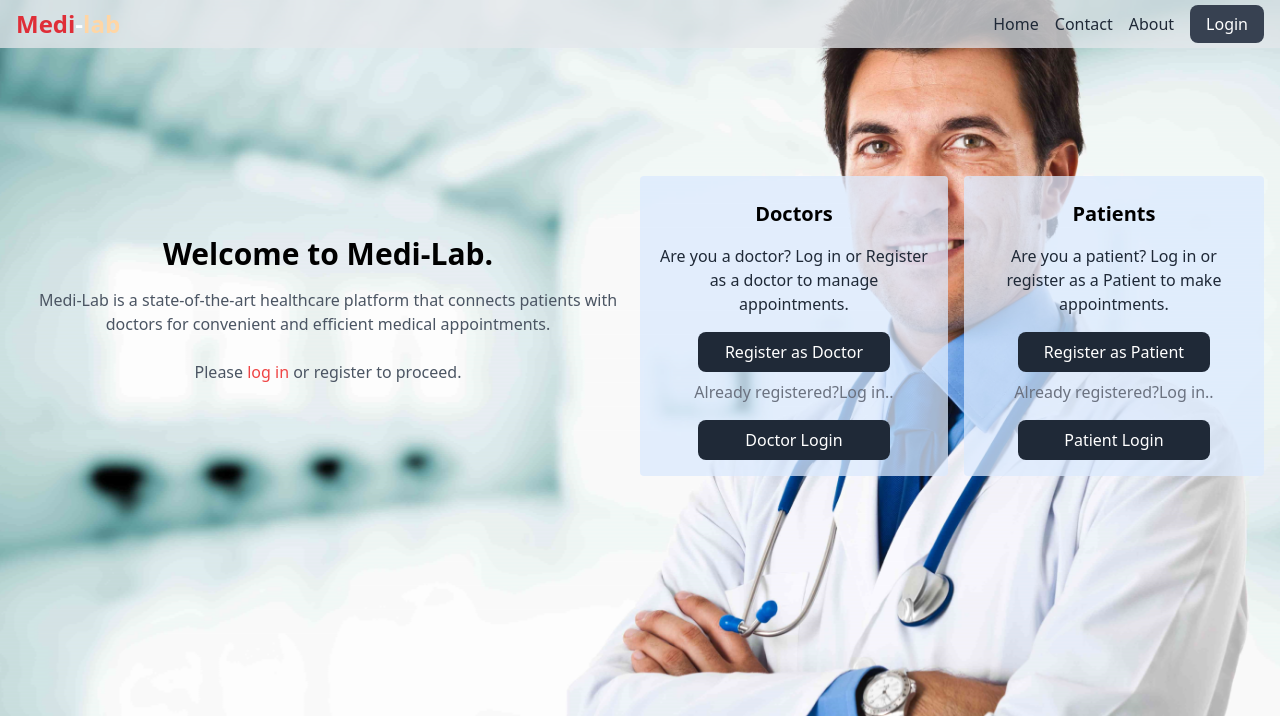
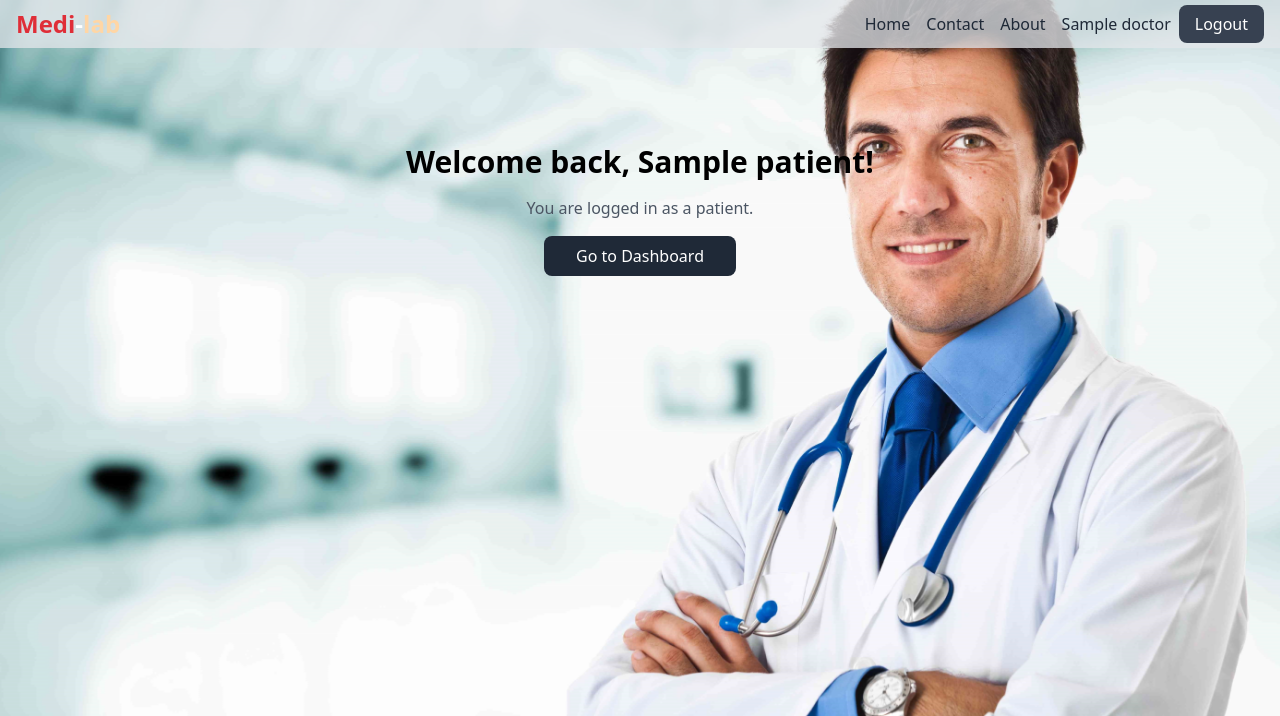
Before and after one commit to fms-byte/Doctor_Appointment_System, a PHP site: page / in a window 1280 px wide. Shown: the top 716 px of the page. Run offline with PHP 8.4, Linux system fonts and the light colour scheme; the visitor is signed in with stand-in values (Sample User, id 1); tables that the repository leaves empty or names only in its code hold one stand-in row (values such as "Sample post").

Commit message:
update 2

```diff
--- a/includes/navbar.php
+++ b/includes/navbar.php
@@ -1,7 +1,44 @@
 <div class="container mx-auto px-4">
     <?php
-    // Define the $isLoggedOut variable based on the user's login status
-    $isLoggedOut = true; // Set to true if the user is logged out, false if logged in
+    // Check if the user is logged in as a doctor
+    if (isset($_SESSION["doctor_id"])) {
+        // Get the doctor's ID from the session
+        $doctorId = $_SESSION["doctor_id"];
+
+        // Connect to the database (replace DB_HOST, DB_USER, DB_PASSWORD, and DB_NAME with your actual database credentials)
+        $conn = mysqli_connect("localhost", "root", "", "doctor_appointment_system");
+
+        // Check connection
+        if (mysqli_connect_errno()) {
+            echo "Failed to connect to MySQL: " . mysqli_connect_error();
+            exit;
+        }
+
+        // Prepare and execute the SQL query to retrieve the doctor's information
+        $doctorQuery = "SELECT * FROM doctors WHERE doctor_id = $doctorId";
+        $doctorResult = mysqli_query($conn, $doctorQuery);
+        $doctor = mysqli_fetch_assoc($doctorResult);
+    }
+
+    // Check if the user is logged in as a patient
+    if (isset($_SESSION["patient_id"])) {
+        // Get the patient's ID from the session
+        $patientId = $_SESSION["patient_id"];
+
+        // Connect to the database (replace DB_HOST, DB_USER, DB_PASSWORD, and DB_NAME with your actual database credentials)
+        $conn = mysqli_connect("localhost", "root", "", "doctor_appointment_system");
+
+        // Check connection
+        if (mysqli_connect_errno()) {
+            echo "Failed to connect to MySQL: " . mysqli_connect_error();
+            exit;
+        }
+
+        // Prepare and execute the SQL query to retrieve the patient's information
+        $patientQuery = "SELECT * FROM patients WHERE patient_id = $patientId";
+        $patientResult = mysqli_query($conn, $patientQuery);
+        $patient = mysqli_fetch_assoc($patientResult);
+    }
     ?>
     <nav class="flex justify-between">
         <ul>
@@ -25,13 +62,23 @@
             <li class="mr-4">
                 <a href="about.php" class="font-medium text-gray-800 hover:text-red-500">About</a>
             </li>
-            <?php if ($isLoggedOut) { ?>
+            <?php if (isset($doctor)) { ?>
                 <li>
-                    <a href="index.php" class="font-medium bg-gray-700 text-white px-4 py-2 rounded-lg hover:bg-gray-500">Login</a>
+                    <a href="doctor_dashboard.php" class="font-medium text-gray-800 hover:text-red-500 mr-2"><?php echo $doctor['name']; ?></a>
+                </li>
+                <li>
+                    <a href="logout.php" class="font-medium bg-gray-700 text-white px-4 py-2 rounded-lg hover:bg-gray-500">Logout</a>
+                </li>
+            <?php } elseif (isset($patient)) { ?>
+                <li>
+                <a href="patient_dashboard.php" class="font-medium text-gray-800 hover:text-red-500 mr-2"><?php echo $patient['name']; ?></a>
+                </li>
+                <li>
+                    <a href="logout.php" class="font-medium bg-gray-700 text-white px-4 py-2 rounded-lg hover:bg-gray-500">Logout</a>
                 </li>
             <?php } else { ?>
                 <li>
-                    <a href="logout.php" class="font-medium bg-gray-700 text-white px-4 py-2 rounded-lg hover:bg-gray-500">Logout</a>
+                    <a href="index.php" class="font-medium bg-gray-700 text-white px-4 py-2 rounded-lg hover:bg-gray-500">Login</a>
                 </li>
             <?php } ?>
         </ul>
--- a/web/index.php
+++ b/web/index.php
@@ -1,3 +1,7 @@
+<?php
+session_start();
+?>
+
 <!DOCTYPE html>
 <html lang="en">
 
@@ -31,34 +35,98 @@
     <!-- header end -->
 
     <main class="container mx-auto px-4 py-8">
-        <div class="text-center pt-28 flex justify-between items-center">
-            <div class="w-1/2">
-                <h2 class="text-3xl font-bold mb-4">Welcome to Medi-Lab.</h2>
-                <p class="text-gray-600">Medi-Lab is a state-of-the-art healthcare platform that connects patients with doctors for convenient and efficient medical appointments.</p>
-                </br>
-                <p class="text-gray-600">Please <span class="text-red-500">log in</span> or register to proceed.</p>
-            </div>
+        <?php
+        // Check if a patient is logged in
+        if (isset($_SESSION['patient_id'])) {
+            // Establish a database connection
+            $conn = new mysqli('localhost', 'root', '', 'doctor_appointment_system');
 
-            <div class="mt-8 w-1/2 flex">
-                <div class="items-center bg-blue-100 bg-opacity-75 border-lg rounded p-4 mr-2 h-full">
-                    <h3 class="text-xl font-semibold mb-2 p-2">Doctors</h3>
-                    <p class="text-gray-800 mb-4">Are you a doctor? Log in or Register as a doctor to manage appointments.</p>
-                    <a href="register_doctor.php" class="inline-block mx-auto w-48 bg-gray-800 text-white px-6 py-2 rounded-lg text-medium hover:bg-gray-600">Register as Doctor</a>
-                    <p class="text-gray-500 mx-auto mt-2">Already registered?Log in..</p>
-                    <a href="doctor_login.php" class="mt-4 inline-block mx-auto w-48 bg-gray-800 text-white px-6 py-2 rounded-lg text-medium hover:bg-gray-600">Doctor Login</a>
+            // Check if the connection was successful
+            if ($conn->connect_error) {
+                die('Connection failed: ' . $conn->connect_error);
+            }
 
-                </div>
-                <div class="items-center bg-blue-100 bg-opacity-75 border-lg rounded p-4 ml-2 h-full">
-                    <h3 class="text-xl font-semibold mb-2 p-2">Patients</h3>
-                    <p class="text-gray-800 mb-4">Are you a patient? Log in or register as a Patient to make appointments.</p>
-                    <a href="register_patient.php" class="inline-block mx-auto w-48 bg-gray-800 text-white px-6 py-2 rounded-lg text-medium hover:bg-gray-600">Register as Patient</a>
-                    <p class="text-gray-500 mx-auto mt-2">Already registered?Log in..</p>
-                    <a href="patient_login.php" class="mt-4 inline-block mx-auto w-48 bg-gray-800 text-white px-6 py-2 rounded-lg text-medium hover:bg-gray-600">Patient Login</a>
-                </div>
-            </div>
-        </div>
+            // Retrieve the patient's name from the database
+            $patientId = $_SESSION['patient_id'];
+            $query = "SELECT name FROM patients WHERE patient_id = $patientId";
+            $result = $conn->query($query);
+
+            if ($result->num_rows > 0) {
+                $row = $result->fetch_assoc();
+                $patientName = $row['name'];
+            } else {
+                $patientName = "Unknown";
+            }
+
+            // Close the database connection
+            $conn->close();
+
+            echo '<div class="text-center pt-28">';
+            echo '<h2 class="text-3xl font-bold mb-4">Welcome back, ' . $patientName . '!</h2>';
+            echo '<p class="text-gray-600">You are logged in as a patient.</p>';
+            echo '<a href="patient_dashboard.php" class="inline-block mt-4 w-48 bg-gray-800 text-white px-6 py-2 rounded-lg text-medium hover:bg-gray-600">Go to Dashboard</a>';
+            echo '</div>';
+        }
+        // Check if a doctor is logged in
+        elseif (isset($_SESSION['doctor_id'])) {
+            // Establish a database connection
+            $conn = new mysqli('localhost', 'root', '', 'doctor_appointment_system');
+
+            // Check if the connection was successful
+            if ($conn->connect_error) {
+                die('Connection failed: ' . $conn->connect_error);
+            }
+
+            // Retrieve the doctor's name from the database
+            $doctorId = $_SESSION['doctor_id'];
+            $query = "SELECT name FROM doctors WHERE doctor_id = $doctorId";
+            $result = $conn->query($query);
+
+            if ($result->num_rows > 0) {
+                $row = $result->fetch_assoc();
+                $doctorName = $row['name'];
+            } else {
+                $doctorName = "Unknown";
+            }
+
+            // Close the database connection
+            $conn->close();
+
+            echo '<div class="text-center pt-28">';
+            echo '<h2 class="text-3xl font-bold mb-4">Welcome back, ' . $doctorName . '!</h2>';
+            echo '<p class="text-gray-600">You are logged in as a doctor.</p>';
+            echo '<a href="doctor_dashboard.php" class="inline-block mt-4 w-48 bg-gray-800 text-white px-6 py-2 rounded-lg text-medium hover:bg-gray-600">Go to Dashboard</a>';
+            echo '</div>';
+        } else {
+            echo '<div class="text-center pt-28 flex justify-between items-center">';
+            echo '<div class="w-1/2">';
+            echo '<h2 class="text-3xl font-bold mb-4">Welcome to Medi-Lab.</h2>';
+            echo '<p class="text-gray-600">Medi-Lab is a state-of-the-art healthcare platform that connects patients with doctors for convenient and efficient medical appointments.</p>';
+            echo '</br>';
+            echo '<p class="text-gray-600">Please <span class="text-red-500">log in</span> or register to proceed.</p>';
+            echo '</div>';
+
+            echo '<div class="mt-8 w-1/2 flex">';
+            echo '<div class="items-center bg-blue-100 bg-opacity-75 border-lg rounded p-4 mr-2 h-full">';
+            echo '<h3 class="text-xl font-semibold mb-2 p-2">Doctors</h3>';
+            echo '<p class="text-gray-800 mb-4">Are you a doctor? Log in or Register as a doctor to manage appointments.</p>';
+            echo '<a href="register_doctor.php" class="inline-block mx-auto w-48 bg-gray-800 text-white px-6 py-2 rounded-lg text-medium hover:bg-gray-600">Register as Doctor</a>';
+            echo '<p class="text-gray-500 mx-auto mt-2">Already registered? Log in..</p>';
+            echo '<a href="doctor_login.php" class="mt-4 inline-block mx-auto w-48 bg-gray-800 text-white px-6 py-2 rounded-lg text-medium hover:bg-gray-600">Doctor Login</a>';
+            echo '</div>';
+
+            echo '<div class="items-center bg-blue-100 bg-opacity-75 border-lg rounded p-4 ml-2 h-full">';
+            echo '<h3 class="text-xl font-semibold mb-2 p-2">Patients</h3>';
+            echo '<p class="text-gray-800 mb-4">Are you a patient? Log in or register as a Patient to make appointments.</p>';
+            echo '<a href="register_patient.php" class="inline-block mx-auto w-48 bg-gray-800 text-white px-6 py-2 rounded-lg text-medium hover:bg-gray-600">Register as Patient</a>';
+            echo '<p class="text-gray-500 mx-auto mt-2">Already registered? Log in..</p>';
+            echo '<a href="patient_login.php" class="mt-4 inline-block mx-auto w-48 bg-gray-800 text-white px-6 py-2 rounded-lg text-medium hover:bg-gray-600">Patient Login</a>';
+            echo '</div>';
+            echo '</div>';
+            echo '</div>';
+        }
+        ?>
     </main>
-
 
     <!-- footer start -->
     <?php include '../includes/footer.php'; ?>
```
Also changed, not shown: web/logout.php (added, +26 -0 lines), web/make_appointment.php (+176 -0 lines), web/patient_dashboard.php (+12 -2 lines), web/process.php (+2 -6 lines).
